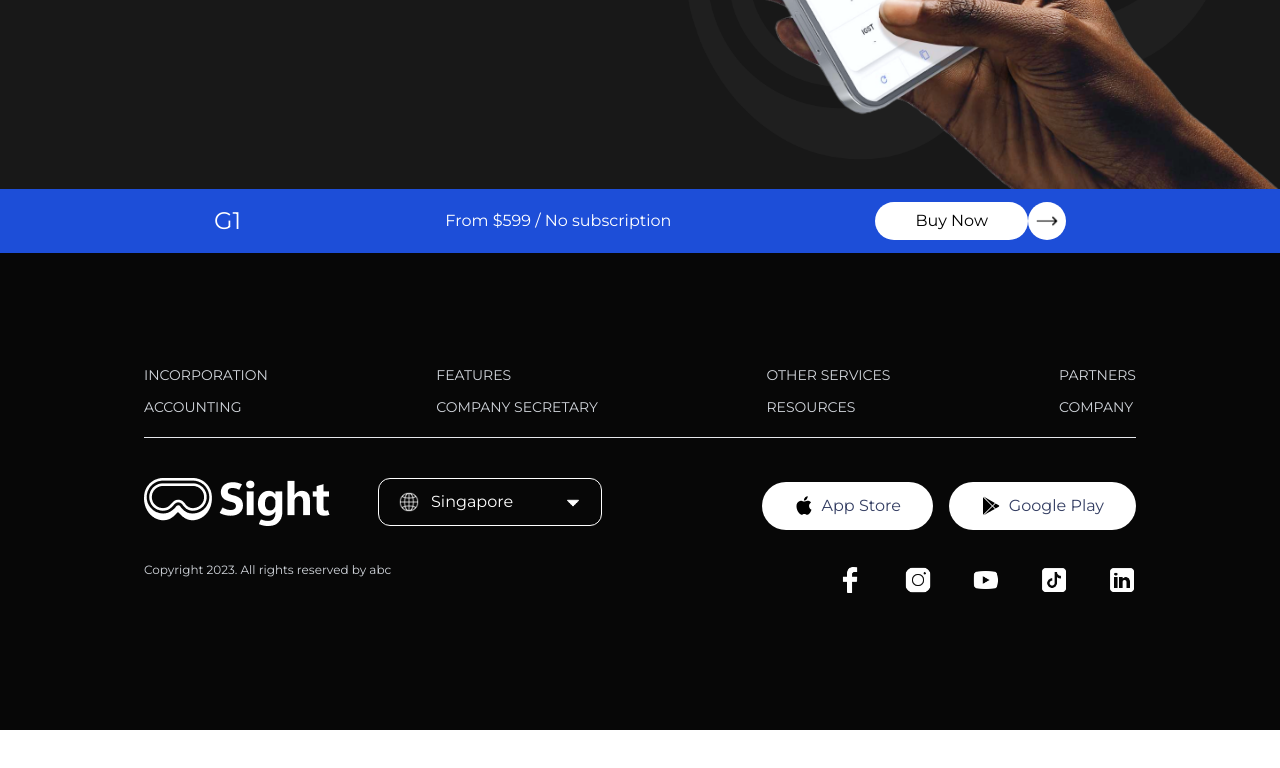
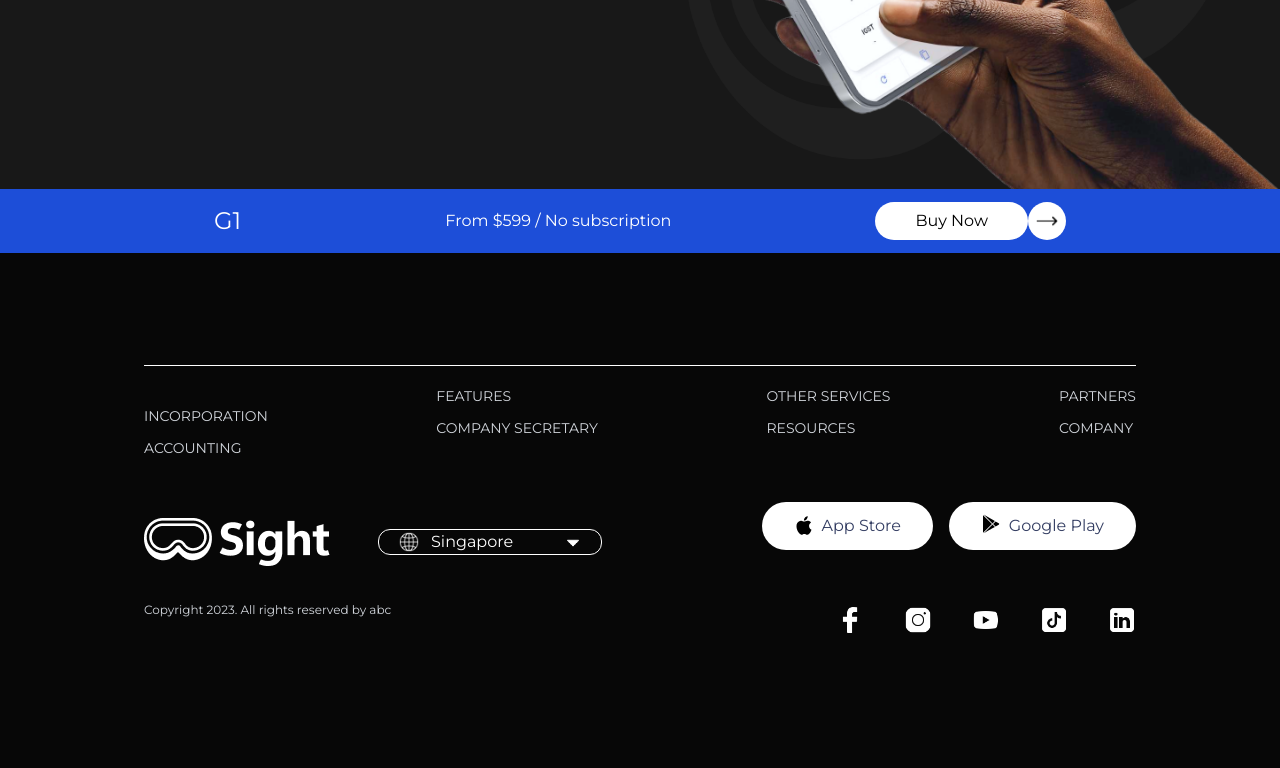
Before and after one commit to Muzammil8989/Sights, a plain HTML site: page index.html in a window 1280 px wide. Shown: the part 5910-6678 px from the top of the page. Before the commit the page ends 6640 px from the top, so only its background shows below. Drawn offline with nearby package versions, Linux system fonts and the light colour scheme.

Commit message:
Update index.html

```diff
--- a/index.html
+++ b/index.html
@@ -632,16 +632,20 @@
     </section>
 
     <div
-      class="animate-on-scroll h-16 w-full flex justify-around items-center px-4 md:px-28 bg-blue-700"
+      class="animate-on-scroll screeen-responsive h-16 w-full flex flex-col md:flex-row justify-around items-center px-4 md:px-28 bg-blue-700"
     >
-      <p class="text-white text-2xl">G1</p>
-      <p class="text-white">From $599 / No subscription</p>
+      <p class="text-white text-2xl mb-2 md:mb-0">G1</p>
+      <p class="text-white text-center md:text-left">
+        From $599 / No subscription
+      </p>
       <div class="flex gap-x-2 md:gap-x-6">
-        <button class="bg-white rounded-full px-10 py-1 text-black font-medium">
+        <button
+          class="bg-white rounded-full px-6 md:px-10 py-1 text-black font-medium"
+        >
           Buy Now
         </button>
         <span
-          class="p-2 bg-white rounded-full flex justify-center items-center -ml-6"
+          class="p-2 bg-white rounded-full flex justify-center items-center -ml-3 md:-ml-6"
         >
           <img
             src="./public/arrowIconBlack.png"
@@ -652,40 +656,45 @@
         </span>
       </div>
     </div>
+
     <footer
-      class="animate-on-scroll w-full h-[40vh] p-5 py-28 font-[Montserrat]"
+      class="animate-on-scroll w-full h-auto p-5 py-14 md:py-28 font-[Montserrat]"
       style="background-color: #070707"
     >
       <div class="flex justify-center items-center">
         <div
-          class="w-full md:w-4/5 flex justify-between items-center text-gray-300 font-light pb-5 border border-t-0 border-l-0 border-r-0 border-b-white text-sm"
+          class="w-full space-y-10 md:space-y-0 md:w-4/5 flex flex-col md:flex-row justify-between items-center text-gray-300 font-light pb-5 border-t border-white text-sm"
         >
-          <div class="flex flex-col gap-y-3 uppercase">
+          <div
+            class="flex mt-10 flex-col gap-y-3 uppercase text-center md:text-left"
+          >
             <p>Incorporation</p>
             <p>Accounting</p>
           </div>
-          <div class="flex flex-col gap-y-3 uppercase">
+          <div class="flex flex-col gap-y-3 uppercase text-center md:text-left">
             <p>Features</p>
             <p>Company Secretary</p>
           </div>
-          <div class="flex flex-col gap-y-3 uppercase">
+          <div class="flex flex-col gap-y-3 uppercase text-center md:text-left">
             <p>Other Services</p>
             <p>Resources</p>
           </div>
-          <div class="flex flex-col gap-y-3 uppercase">
+          <div class="flex flex-col gap-y-3 uppercase text-center md:text-left">
             <p>Partners</p>
             <p>Company</p>
           </div>
         </div>
       </div>
       <div
-        class="mx-auto w-full md:w-4/5 flex justify-between items-center py-6"
+        class="mx-auto w-full md:w-4/5 flex flex-col md:flex-row justify-between items-center py-6"
       >
-        <div class="flex flex-col gap-y-4">
-          <div class="flex space-x-12">
-            <img src="./public/LogoWhite.png" alt="Logo" />
+        <div class="flex flex-col items-center md:items-start gap-y-4">
+          <div
+            class="flex flex-col md:flex-row items-center space-x-0 md:space-x-12"
+          >
+            <img src="./public/LogoWhite.png" alt="Logo" class="mb-4 md:mb-0" />
             <div
-              class="w-56 flex justify-between items-center border border-white rounded-xl gap-x-1 text-white px-5"
+              class="w-full md:w-56 flex justify-between items-center border border-white rounded-xl gap-x-1 text-white px-5"
               style="color: #333d62"
             >
               <div class="flex items-center gap-x-3">
@@ -703,14 +712,16 @@
               />
             </div>
           </div>
-          <p class="text-xs text-gray-300 mt-5">
+          <p class="text-xs text-gray-300 mt-5 text-center md:text-left">
             Copyright 2023. All rights reserved by abc
           </p>
         </div>
-        <div class="flex flex-col gap-y-4 mt-5">
-          <div class="flex space-x-4">
+        <div
+          class="flex space-y-10 flex-col items-center md:items-end gap-y-4 mt-5 md:mt-0"
+        >
+          <div class="flex flex-col md:flex-row space-x-0 md:space-x-4">
             <button
-              class="flex items-center justify-around gap-x-2 bg-white rounded-full px-8 py-3 font-medium"
+              class="flex items-center justify-around gap-x-2 bg-white rounded-full px-6 md:px-8 py-3 font-medium"
               style="color: #333d62"
             >
               <svg
@@ -729,7 +740,7 @@
               <span>App Store</span>
             </button>
             <button
-              class="flex items-center justify-around gap-x-2 bg-white rounded-full px-8 py-3 font-medium"
+              class="flex mt-10 md:mt-0 justify-around gap-x-2 bg-white rounded-full px-6 md:px-8 py-3 font-medium"
               style="color: #333d62"
             >
               <svg
@@ -748,7 +759,9 @@
               <span>Google Play</span>
             </button>
           </div>
-          <div class="flex justify-end items-center gap-x-10 mt-5">
+          <div
+            class="flex justify-center md:justify-end items-center gap-x-6 md:gap-x-10 mt-5"
+          >
             <img src="./public/fbIcon.png" class="w-7" alt="Facebook Icon" />
             <img
               src="./public/instaIcon.png"
```
